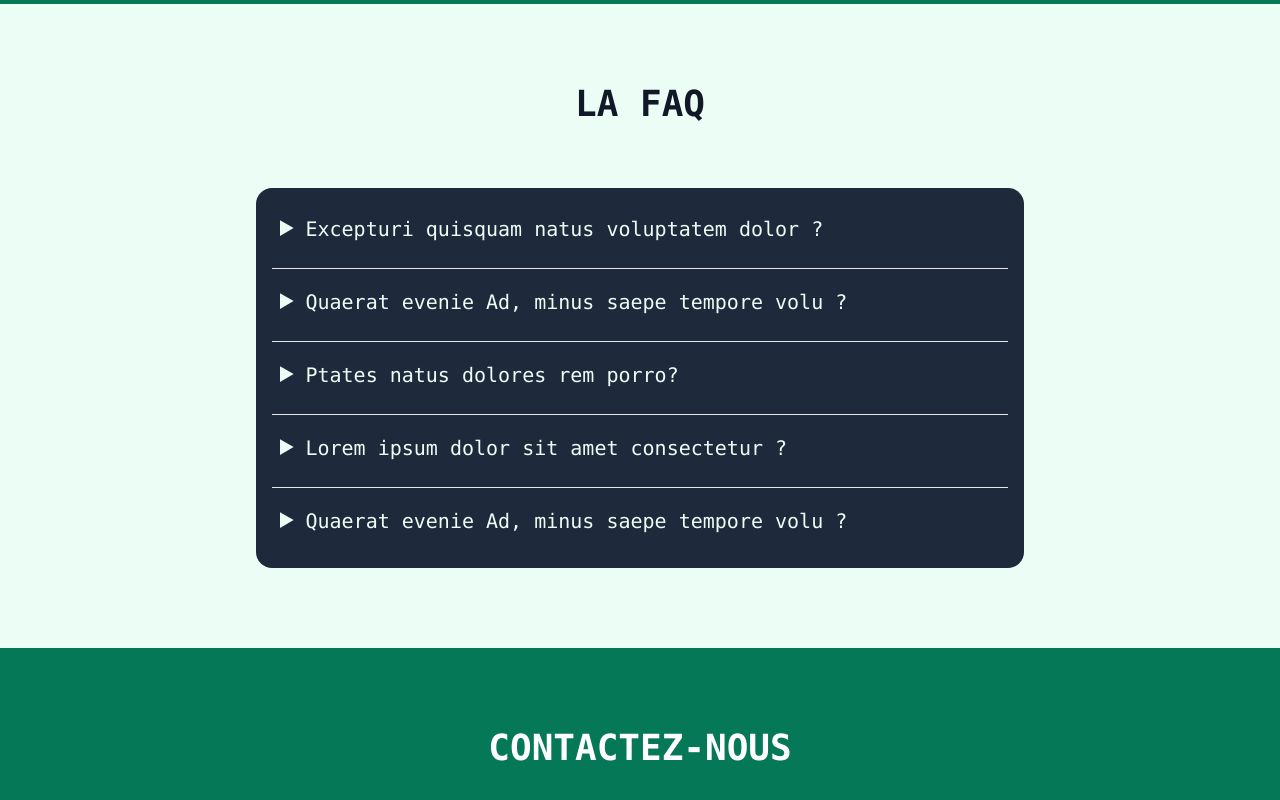
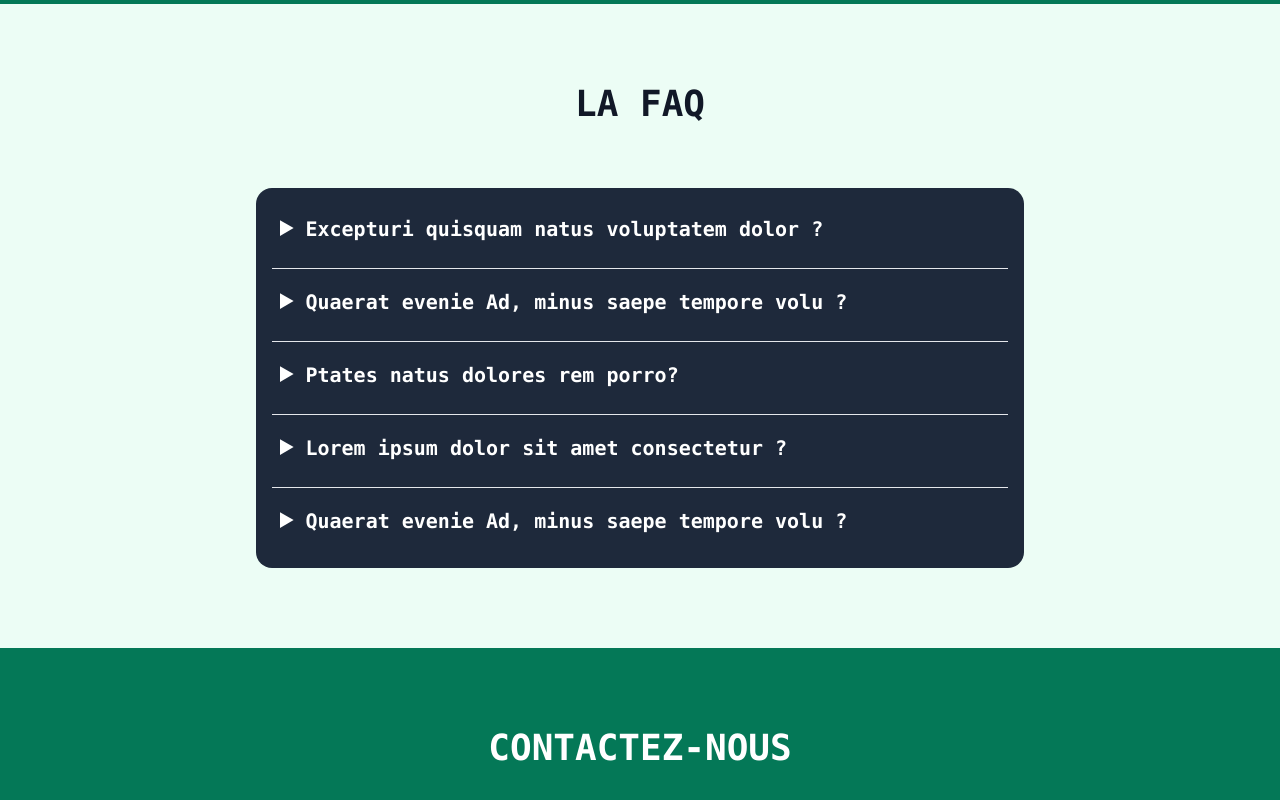
Before and after one commit to yannlo/tuto-tailwind-css, a website built with Parcel: page src/index.html in a window 1280 px wide. Shown: the part 1556-2356 px from the top of the page. Built offline with nearby package versions, Linux system fonts and the light colour scheme.

Commit message:
set: detail summery to font semi bold

```diff
--- a/src/index.html
+++ b/src/index.html
@@ -90,25 +90,25 @@
 
     <section class="w-full h-full py-20 px-8 flex flex-col gap-0 items-center" id="faq">
       <h2 class="text-4xl font-bold text-center uppercase mb-16">La FAQ</h2>
-      <div class="w-full max-w-3xl px-4 py-2 bg-slate-800 text-emerald-50 grid grid-cols-1  rounded-2xl ">
+      <div class="w-full max-w-3xl px-4 py-2 bg-slate-800 text-white grid grid-cols-1  rounded-2xl ">
         <details class="border-b px-2 py-4 open:pb-6">
-          <summary class="text-xl pb-2 border-white marker:text-2xl">Excepturi quisquam natus voluptatem dolor ?</summary>
+          <summary class="text-xl font-semibold pb-2 border-white marker:text-2xl">Excepturi quisquam natus voluptatem dolor ?</summary>
           Lorem ipsum dolor, sit amet consectetur adipisicing elit. Optio facere ullam quod, ipsum modi porro error maiores repellendus, veritatis nam quo, dignissimos voluptates? Sequi veritatis ab autem incidunt expedita nesciunt?
         </details>
         <details class="border-b px-2 py-4 open:pb-6">
-          <summary class="text-xl pb-2 border-white marker:text-2xl">Quaerat evenie Ad, minus saepe tempore volu ?</summary>
+          <summary class="text-xl font-semibold pb-2 border-white marker:text-2xl">Quaerat evenie Ad, minus saepe tempore volu ?</summary>
           Lorem ipsum dolor, sit amet consectetur adipisicing elit. Optio facere ullam quod, ipsum modi porro error maiores repellendus, veritatis nam quo, dignissimos voluptates? Sequi veritatis ab autem incidunt expedita nesciunt?
         </details>
         <details class="border-b px-2 py-4 open:pb-6">
-          <summary class="text-xl pb-2 border-white marker:text-2xl">Ptates natus dolores rem porro?</summary>
+          <summary class="text-xl font-semibold pb-2 border-white marker:text-2xl">Ptates natus dolores rem porro?</summary>
           Lorem ipsum dolor, sit amet consectetur adipisicing elit. Optio facere ullam quod, ipsum modi porro error maiores repellendus, veritatis nam quo, dignissimos voluptates? Sequi veritatis ab autem incidunt expedita nesciunt?
         </details>
         <details class="border-b px-2 py-4 open:pb-6">
-          <summary class="text-xl pb-2 border-white marker:text-2xl">Lorem ipsum dolor sit amet consectetur ?</summary>
+          <summary class="text-xl font-semibold pb-2 border-white marker:text-2xl">Lorem ipsum dolor sit amet consectetur ?</summary>
           Lorem ipsum dolor, sit amet consectetur adipisicing elit. Optio facere ullam quod, ipsum modi porro error maiores repellendus, veritatis nam quo, dignissimos voluptates? Sequi veritatis ab autem incidunt expedita nesciunt?
         </details>
         <details class="px-2 py-4 open:pb-6">
-          <summary class="text-xl pb-2 border-white marker:text-2xl">Quaerat evenie Ad, minus saepe tempore volu ?</summary>
+          <summary class="text-xl font-semibold pb-2 border-white marker:text-2xl">Quaerat evenie Ad, minus saepe tempore volu ?</summary>
           Lorem ipsum dolor, sit amet consectetur adipisicing elit. Optio facere ullam quod, ipsum modi porro error maiores repellendus, veritatis nam quo, dignissimos voluptates? Sequi veritatis ab autem incidunt expedita nesciunt?
         </details>
       </div>
```
